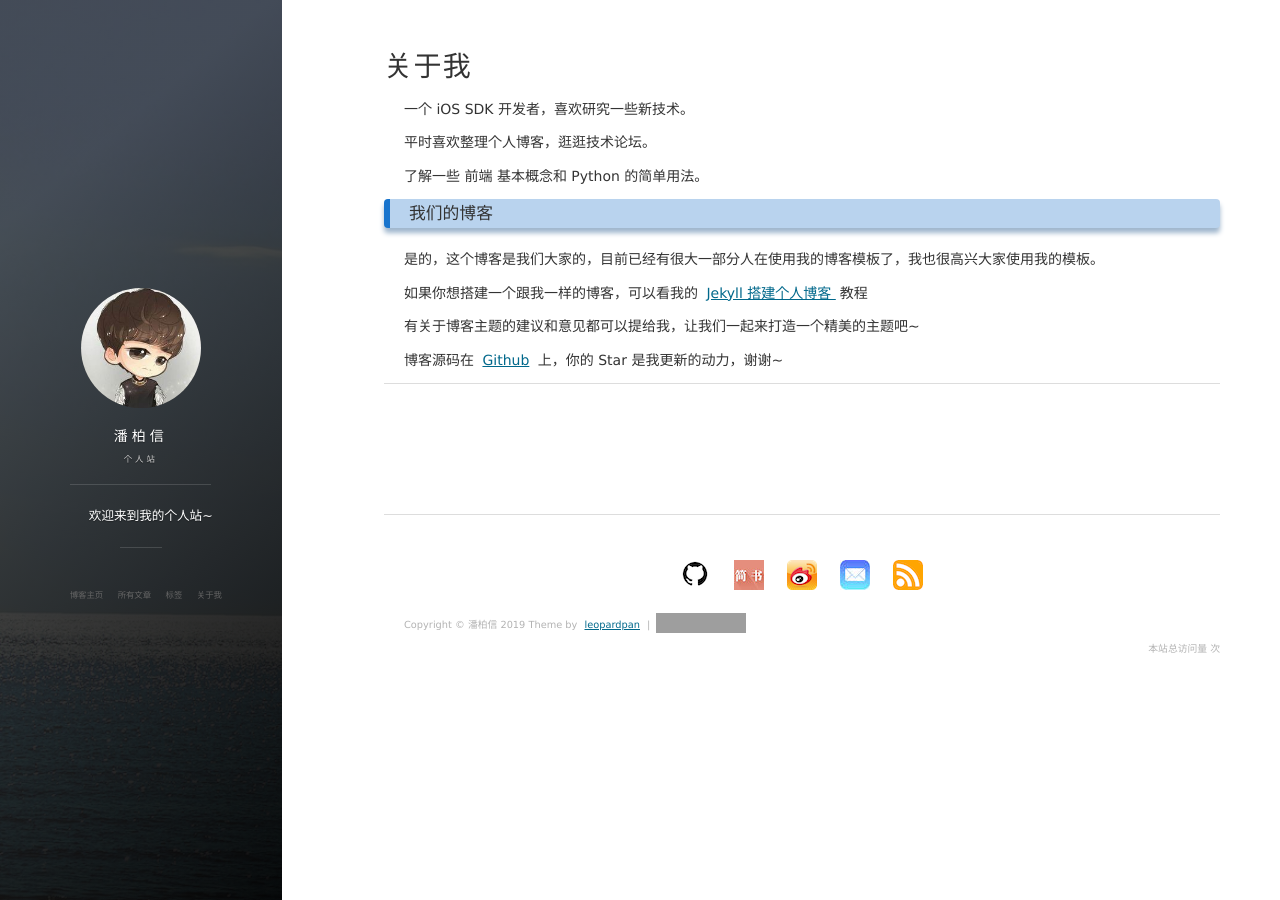
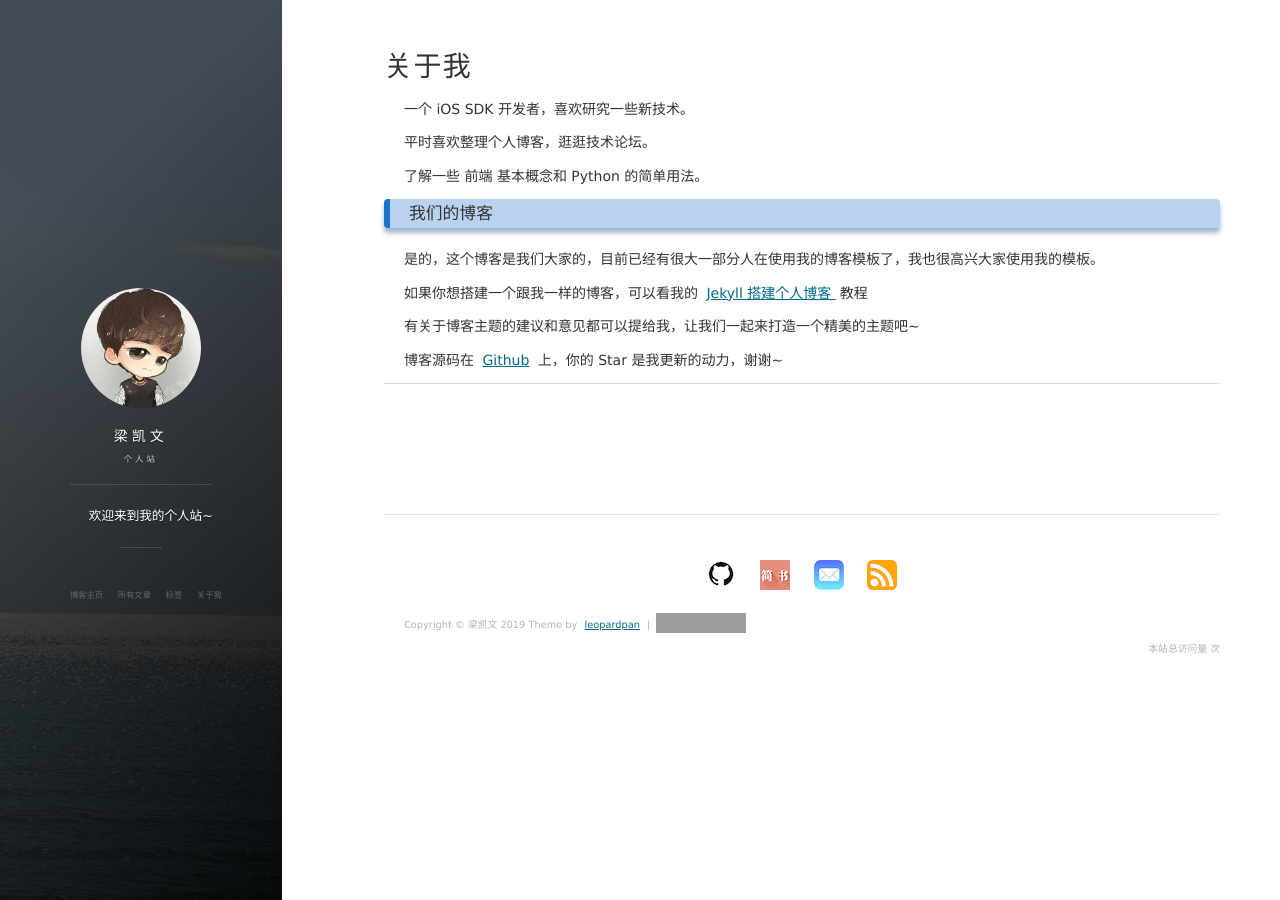
Before and after one commit to kaiwenll/liangkaiwen.github.io11, a Jekyll site: the page built from about.md, in a window 1280 px wide. Built offline with Jekyll 4.4.1, drawn with Linux system fonts in a browser that asks for light colours; nearby versions of some CDN libraries; comment, search, counter and statistics services are not loaded; grey boxes are pictures that could not be loaded.

Commit message:
change information

```diff
--- a/_config.yml
+++ b/_config.yml
@@ -1,28 +1,28 @@
 # Basic
-title: 潘柏信
+title: 梁凯文
 subtitle: 个人站
 description: 欢迎来到我的个人站~
 # 头像里面的标题
 avatarTitle: leopardpan
 # 头像里面的描述
-avatarDesc: iOS / 机器学习
+avatarDesc: Android / 机器学习
 url: "http://baixin.io"
 
 # Comment
 comment:
-    disqus: leopard
+    disqus: kaiwenll
     # gitment: xxx // 需要修改 comments.html中的client_id和client_secret
     # uyan: 2143225  # 有言id,登录有言官网申请
 
 # Social
 social:
-    weibo: 5366874726
-    github: leopardpan
-    # zhihu: panpanleopard
+    weibo:
+    github: liangkaiwen
+    # zhihu: xxx
     # juejin: xxx
     jianshu: 2ada30d8d0f7
     # twitter:
-    mail: leopardpan@icloud.com
+    mail: .com
 
 
 # 百度统计
```
